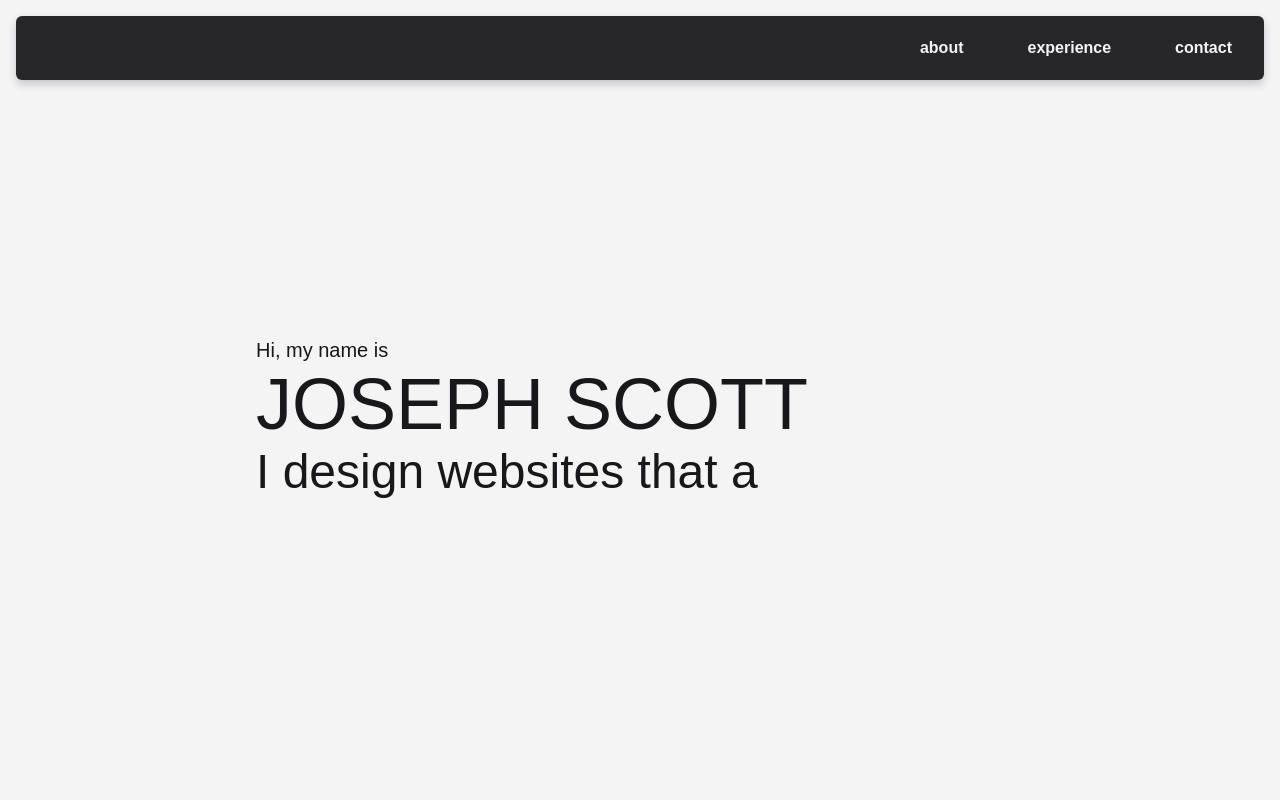
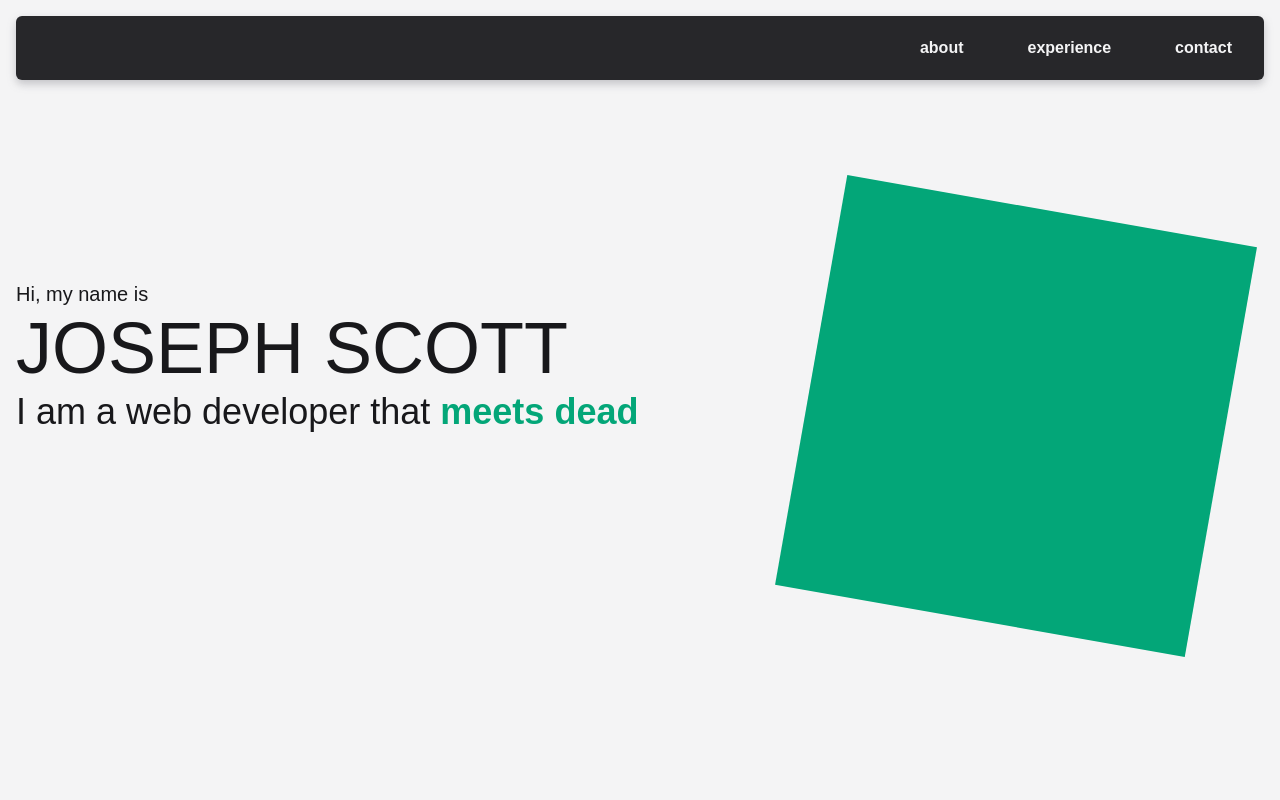
Before and after one commit to scottjoe1996/portfolio, a Next.js app: page / in a window 1280 px wide. Shown: the top 800 px of the page. Built offline with nearby package versions, Linux system fonts and the light colour scheme.

Commit message:
added spacking from small to large screens with image place holder on home section

```diff
--- a/app/home-section.tsx
+++ b/app/home-section.tsx
@@ -5,28 +5,35 @@ import Typewriter from "typewriter-effect";
 
 const HomeSection: React.FC = () => {
   return (
-    <section className="flex h-[80dvh] w-full flex-col items-center justify-center">
-      <div className="w-3/5">
+    <section className="flex w-full flex-row flex-wrap-reverse content-center items-center justify-center sm:h-[80dvh] lg:flex-nowrap">
+      <div className="lg:w-4xl">
         <p className="mb-1 text-xl">Hi, my name is</p>
         <h1 className="mb-2 text-7xl">JOSEPH SCOTT</h1>
-        <p className="text-5xl">
-          I design websites that{" "}
+        <p className="min-h-40 text-4xl text-pretty">
+          I am a web developer that{" "}
           <Typewriter
             component={"span"}
             onInit={(typewriter) => {
               typewriter
-                .typeString("users love.")
+                .typeString("builds with purpose.")
                 .pauseFor(1000)
                 .deleteAll()
-                .typeString("are accessible.")
+                .typeString("meets deadlines.")
                 .pauseFor(1000)
                 .deleteAll()
-                .typeString("are fit for purpose.")
+                .typeString("exceeds expectations.")
                 .start();
             }}
-            options={{ delay: 50 }}
+            options={{
+              delay: 35,
+              wrapperClassName: "text-[#03A678] font-bold",
+              cursorClassName: "Typewriter__cursor text-[#03A678] font-bold",
+            }}
           />
         </p>
+      </div>
+      <div className="min-w-xs shrink basis-xl p-10">
+        <div className="aspect-square size-full rotate-10 bg-[#03A678]" />
       </div>
     </section>
   );
--- a/app/layout.tsx
+++ b/app/layout.tsx
@@ -26,7 +26,7 @@ const RootLayout: React.FC<
   return (
     <html lang="en" className="scroll-smooth">
       <body
-        className={`${geistSans.variable} ${geistMono.variable} antialiased`}
+        className={`${geistSans.variable} ${geistMono.variable} p-4 antialiased`}
       >
         {children}
       </body>
--- a/components/navbar/drop-down-nav-button.tsx
+++ b/components/navbar/drop-down-nav-button.tsx
@@ -62,7 +62,7 @@ const DropDownNavButton: React.FC<
     <nav
       aria-label="Support Nav Menu"
       inert={hidden}
-      className={`container-shadow fixed top-0 right-4 ml-auto overflow-hidden rounded-b-md bg-zinc-800 leading-none transition-[translate,opacity] duration-200 ease-in-out ${
+      className={`container-shadow fixed top-0 right-4 z-1 ml-auto overflow-hidden rounded-b-md bg-zinc-800 leading-none transition-[translate,opacity] duration-200 ease-in-out ${
         show ? "translate-y-0 opacity-100" : "-translate-y-full opacity-0"
       }`}
       onMouseLeave={handleShowChange(false)}
--- a/components/navbar/navbar.tsx
+++ b/components/navbar/navbar.tsx
@@ -29,7 +29,7 @@ const Navbar: React.FC<React.PropsWithChildren> = ({ children }) => {
       <nav
         ref={navBarRef}
         aria-label="Main Nav Bar"
-        className="container-shadow m-4 flex items-center justify-end gap-16 rounded-md bg-zinc-800 px-8 pt-5 pb-4"
+        className="container-shadow mb-4 box-border flex items-center justify-between rounded-md bg-zinc-800 px-8 pt-5 pb-4 sm:justify-end sm:gap-16"
         inert={showNavDropDown}
       >
         {children}
```
